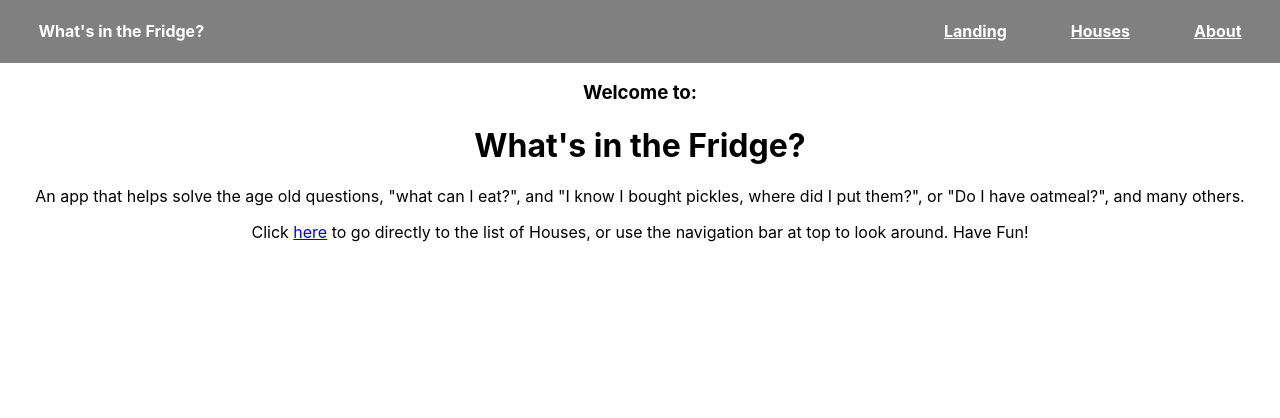
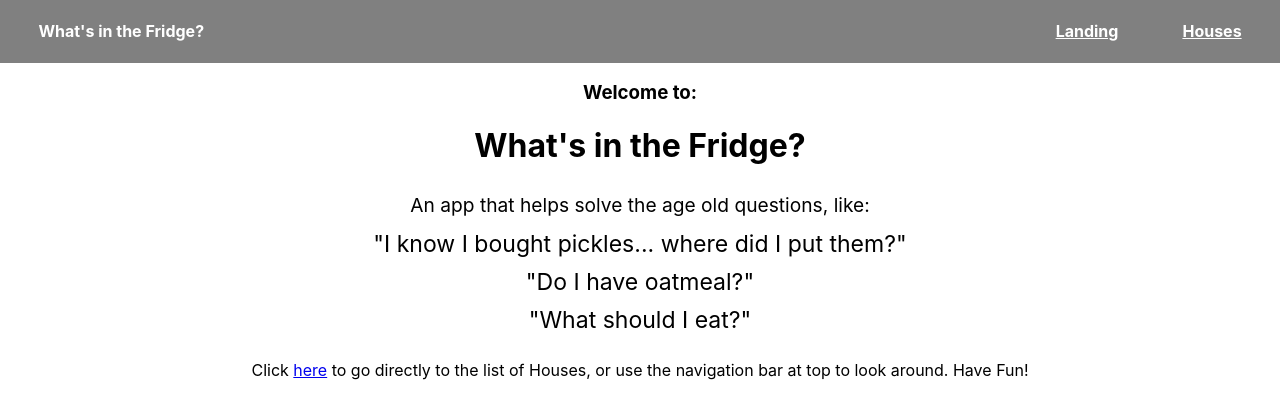
Before and after one commit to jadlevine/Whats_in_the_Fridge, a React (Create React App) app in the folder client/: page / in a window 1280 px wide. Shown: the top 418 px of the page. Built offline with nearby package versions, Linux system fonts and the light colour scheme.

Commit message:
CSS clean up

```diff
--- a/client/src/components/AddNewFoodForm.js
+++ b/client/src/components/AddNewFoodForm.js
@@ -59,7 +59,7 @@ const AddNewFoodForm = (props) => {
   } //end of addFood function
 
   return (
-    <form onSubmit={addFood}>
+    <form onSubmit={addFood} className="add-form">
       <h3>Add a Food!</h3>
       <input
         type="text"
@@ -69,7 +69,7 @@ const AddNewFoodForm = (props) => {
         placeholder={'Food Name (required)'}
         required
       />
-      <label>Location drop down label placeholder</label>
+      <br />
       <select
         name="storage"
         value={newFood.storage}
@@ -84,6 +84,7 @@ const AddNewFoodForm = (props) => {
         <option value="pantry">Pantry</option>
         <option value="otherStorage">Other Storage</option>
       </select>
+      <br />
       <button>Submit</button>
     </form>
   )
--- a/client/src/components/AddNewHouseForm.js
+++ b/client/src/components/AddNewHouseForm.js
@@ -35,7 +35,7 @@ const AddNewHouseForm = (props) => {
 
   return (
     <div>
-      <form id="add-house-form">
+      <form className="add-form">
         <h3>Add Your House!</h3>
         <input
           name="owner"
--- a/client/src/components/FoodListing.js
+++ b/client/src/components/FoodListing.js
@@ -46,14 +46,16 @@ const FoodListing = (props) => {
   }
 
   return (
-    <li>
+    <li className="list-item">
       <div>{props.food.name}</div>
-      <button className={foodid} onClick={updateDetails}>
-        See Details
-      </button>
-      <button className={foodid} onClick={deleteFood}>
-        Delete
-      </button>
+      <div className="buttons-list">
+        <button className={foodid} onClick={deleteFood}>
+          Delete
+        </button>
+        <button className={foodid} onClick={updateDetails}>
+          See Details
+        </button>
+      </div>
     </li>
   )
 }
--- a/client/src/components/FoodUpdateForm.js
+++ b/client/src/components/FoodUpdateForm.js
@@ -75,9 +75,10 @@ const FoodUpdateForm = (props) => {
   }
 
   return (
-    <div id="food-update-form">
+    <div className="add-form">
       <form onSubmit={submitUpdate}>
         <h3>Food Details</h3>
+        <div className="food-details">
           <label>
             Name:
             <input
@@ -88,6 +89,7 @@ const FoodUpdateForm = (props) => {
               placeholder={initialFood.name}
             />
           </label>
+          <br />
           <label>
             Storage Location:
             <select
@@ -101,6 +103,7 @@ const FoodUpdateForm = (props) => {
               <option value="otherStorage">Other Storage</option>
             </select>
           </label>
+          <br />
           <label>
             Opened?
             <input
@@ -111,6 +114,7 @@ const FoodUpdateForm = (props) => {
               className="checkbox"
             />
           </label>
+          <br />
           <label>
             Notes:
             <textarea
@@ -121,6 +125,8 @@ const FoodUpdateForm = (props) => {
               placeholder={initialFood.notes}
             />
           </label>
+        </div>
+        <br />
         <button>Submit</button>
       </form>
     </div>
--- a/client/src/components/HouseListing.js
+++ b/client/src/components/HouseListing.js
@@ -41,14 +41,16 @@ const HouseListing = (props) => {
   return (
     <li className="list-item">
       <div>{props.house.owner}'s House</div>
-      <button className={houseid} onClick={seeDetails}>
-        Details
-      </button>
-      {!houseProtected && (
-        <button className={houseid} onClick={deleteHouse}>
-          Delete
+      <div className="button-list">
+        {!houseProtected && (
+          <button className={houseid} onClick={deleteHouse}>
+            Delete
+          </button>
+        )}
+        <button className={houseid} onClick={seeDetails}>
+          Details
         </button>
-      )}
+      </div>
     </li>
   )
 }
--- a/client/src/components/Nav.js
+++ b/client/src/components/Nav.js
@@ -7,7 +7,7 @@ const Nav = () => {
       <div className="nav-links">
         <Link to="/">Landing</Link>
         <Link to="/houses">Houses</Link>
-        <Link to="/about">About</Link>
+        {/* <Link to="/about">About</Link> */}
       </div>
     </nav>
   )
--- a/client/src/pages/Landing.js
+++ b/client/src/pages/Landing.js
@@ -2,18 +2,22 @@ import { Link } from 'react-router-dom'
 
 const Landing = () => {
   return (
-    <div>
+    <div id="landing-page">
       <h3>Welcome to:</h3>
       <h1>What's in the Fridge?</h1>
-      <p>
-        An app that helps solve the age old questions, "what can I eat?", and "I
-        know I bought pickles, where did I put them?", or "Do I have oatmeal?",
-        and many others.
-      </p>
-      <p>
+      <div id="landing-about">
+        An app that helps solve the age old questions, like:
+        <div id="questions-list">
+          <div>"I know I bought pickles... where did I put them?"</div>
+          <div>"Do I have oatmeal?"</div>
+          <div>"What should I eat?"</div>
+        </div>
+      </div>
+      <br />
+      <div>
         Click <Link to="/houses">here</Link> to go directly to the list of
         Houses, or use the navigation bar at top to look around. Have Fun!
-      </p>
+      </div>
     </div>
   )
 }
--- a/client/src/styles/App.css
+++ b/client/src/styles/App.css
@@ -47,3 +47,31 @@ code {
   display:flex;
   justify-content: space-between;
 }
+
+.list-item{
+  display:flex;
+  justify-content: space-between;
+  margin: 1vw;
+  border: 1pt solid black;
+  border-radius: 2px;
+}
+.list-item .button-list{
+  display:flex;
+  justify-content: flex-end;
+}
+.list-item button{
+  margin: 0 0 0 2vw;
+}
+
+#landing-about{
+  font-size:larger;
+  line-height: 2em;
+}
+#questions-list{
+  font-size: larger;
+}
+.food-details{
+  display:flex;
+  flex-direction:column;
+  align-items: flex-start;
+}
--- a/client/src/styles/addHouseForm.css
+++ b/client/src/styles/addHouseForm.css
@@ -1,16 +1,18 @@
-#add-house-form{
+.add-form{
   display:flex;
   flex-direction: column;
   width: 30vw;
   margin: 3vw;
   padding: 1vw;
   background-color:darkgoldenrod;
+  border: 2pt solid black;
+  border-radius: 10px;
 }
-#add-house-form .text-input{
+.add-form .text-input{
   margin: 0 0 0 5px;
 }
 
-#add-house-form #storage-options{
+.add-form #storage-options{
 display: flex;
 flex-direction: column;
 flex-wrap: wrap;
@@ -19,6 +21,7 @@ flex-wrap: wrap;
 .checkbox{
   cursor:pointer;
 }
+
 #storage-options div{
   align-self: flex-start;
 }
--- a/client/src/styles/houseDetails.css
+++ b/client/src/styles/houseDetails.css
@@ -2,5 +2,5 @@
   display: flex;
 }
 .house-forms{
-  background-color: aqua;
+  background-color:darkgoldenrod;
 }
```
Lines whose indentation alone changed are shown as unchanged.
